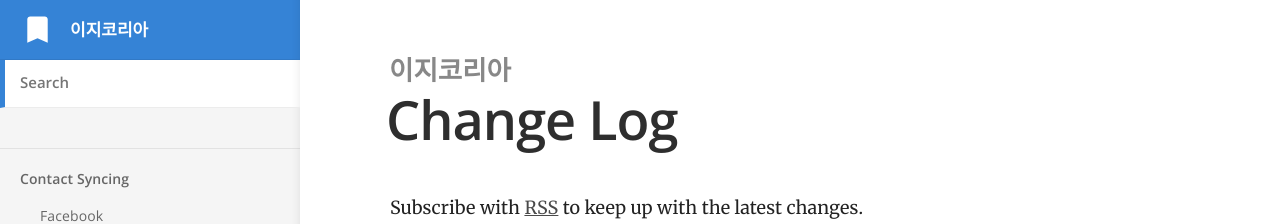
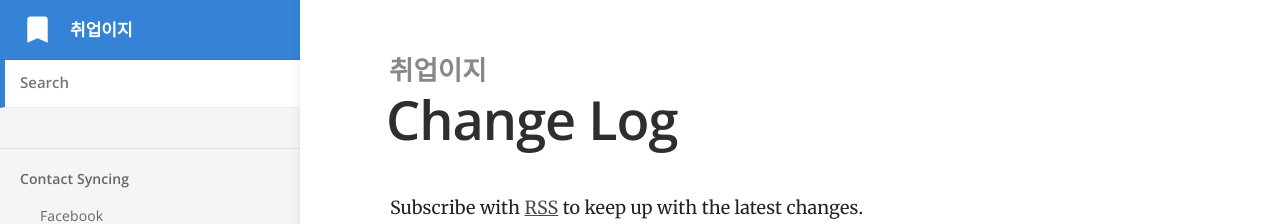
Before and after one commit to ez-korea/ez-korea.github.io, a Jekyll site: the page built from changelog.html, in a window 1280 px wide. Shown: the top 224 px of the page. Built offline with Jekyll 4.4.1, drawn with Linux system fonts in a browser that asks for light colours.

Commit message:
Update _config.yml

```diff
--- a/_config.yml
+++ b/_config.yml
@@ -1,7 +1,7 @@
 # ----
 # Site
 
-title: 이지코리아
+title: 취업이지
 url: "https://long-pig.cloudvent.net"
 baseurl:
 google_analytics_key:
@@ -15,7 +15,7 @@ author:
   email:
   twitter: # twitter username without the @ symbol
 social:
-  name: 이지코리아
+  name: 취업이지
   links:
     - https://github.com/CloudCannon/edition-jekyll-template
 
```
